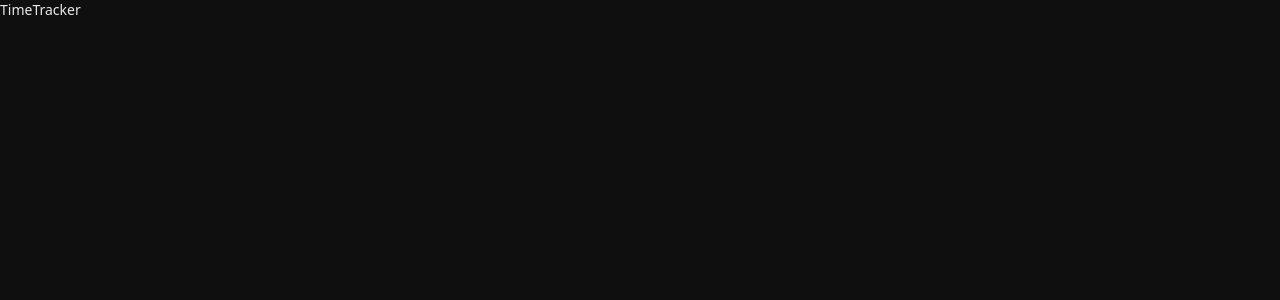
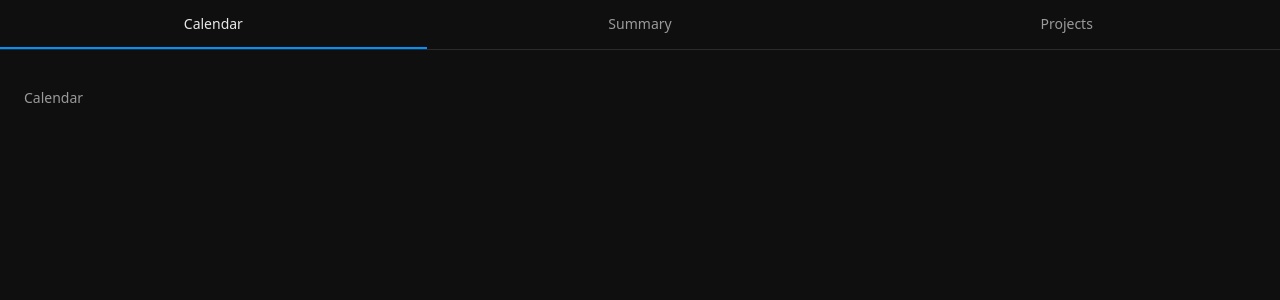
Before and after one commit to gabrielcbmdaa/nowline, a React (Vite) app: page / in a window 1280 px wide. Shown: the top 300 px of the page. Built offline with nearby package versions, Linux system fonts and the light colour scheme.

Commit message:
feat: add the application store and the three-tab shell.
* keep all state in one module-level store exposed through useSyncExternalStore.
* serialize timer transitions on one queue so two starts can never both run.
* add the calendar, summary and projects navigation with a 30 second clock tick.

```diff
--- /dev/null
+++ b/src/state/store.ts
@@ -0,0 +1,165 @@
+import { useSyncExternalStore } from 'react';
+import { toDateKey } from '../domain/dates';
+import { newId, startTimer, stopTimer } from '../domain/timer';
+import type { BlockOverride, BlockPlan, Project } from '../domain/types';
+import { repository } from '../storage/localStorageRepository';
+
+export type TabId = 'calendar' | 'summary' | 'projects';
+
+export type AppState = {
+  loaded: boolean;
+  tab: TabId;
+  projects: Project[];
+  plans: BlockPlan[];
+  overrides: BlockOverride[];
+  /** Advanced by the clock tick; every live-growing block reads it. */
+  now: Date;
+};
+
+/** Everything fits in memory: a year of blocks is well under a megabyte. */
+let state: AppState = {
+  loaded: false,
+  tab: 'calendar',
+  projects: [],
+  plans: [],
+  overrides: [],
+  now: new Date(),
+};
+
+const listeners = new Set<() => void>();
+
+function setState(patch: Partial<AppState>): void {
+  state = { ...state, ...patch };
+  for (const listener of listeners) listener();
+}
+
+function subscribe(listener: () => void): () => void {
+  listeners.add(listener);
+  return () => listeners.delete(listener);
+}
+
+export function getState(): AppState {
+  return state;
+}
+
+export function useAppState(): AppState {
+  return useSyncExternalStore(subscribe, getState);
+}
+
+export async function loadAll(): Promise<void> {
+  const [projects, plans, overrides] = await Promise.all([
+    repository.listProjects(),
+    repository.listPlans(),
+    repository.listOverrides(),
+  ]);
+  setState({ projects, plans, overrides, loaded: true, now: new Date() });
+}
+
+export function setTab(tab: TabId): void {
+  setState({ tab });
+}
+
+function replaceById<T extends { id: string }>(rows: T[], row: T): T[] {
+  const index = rows.findIndex((existing) => existing.id === row.id);
+  if (index === -1) return [...rows, row];
+  const next = rows.slice();
+  next[index] = row;
+  return next;
+}
+
+export async function saveProject(project: Project): Promise<void> {
+  await repository.saveProject(project);
+  setState({ projects: replaceById(state.projects, project) });
+}
+
+export async function deleteProject(id: string): Promise<void> {
+  await repository.deleteProject(id);
+  setState({
+    projects: state.projects.filter((project) => project.id !== id),
+    plans: state.plans.map((plan) =>
+      plan.projectId === id ? { ...plan, projectId: null } : plan,
+    ),
+  });
+}
+
+export async function savePlan(plan: BlockPlan): Promise<void> {
+  await repository.savePlan(plan);
+  setState({ plans: replaceById(state.plans, plan) });
+}
+
+export async function deletePlan(id: string): Promise<void> {
+  await repository.deletePlan(id);
+  setState({
+    plans: state.plans.filter((plan) => plan.id !== id),
+    overrides: state.overrides.filter((override) => override.planId !== id),
+  });
+}
+
+export async function saveOverride(override: BlockOverride): Promise<void> {
+  await repository.saveOverride(override);
+  setState({ overrides: replaceById(state.overrides, override) });
+}
+
+export async function deleteOverride(id: string): Promise<void> {
+  await repository.deleteOverride(id);
+  setState({ overrides: state.overrides.filter((o) => o.id !== id) });
+}
+
+export function getRunningOverride(current: AppState = state): BlockOverride | null {
+  return current.overrides.find((override) => override.status === 'running') ?? null;
+}
+
+/**
+ * Start and stop share one queue so two Play taps cannot both pass "stop
+ * the current one" before either has written the new running override.
+ * Only the public functions take the lock: start already calls stop inside,
+ * and a second lock there would wait on itself.
+ */
+let timerQueue: Promise<void> = Promise.resolve();
+
+function enqueueTimerTransition(op: () => Promise<void>): Promise<void> {
+  const run = timerQueue.then(op, op);
+  timerQueue = run.then(
+    () => undefined,
+    () => undefined,
+  );
+  return run;
+}
+
+async function startTimerForUnlocked(planId: string, date: string): Promise<void> {
+  const now = new Date();
+  await stopRunningTimerUnlocked(now);
+
+  const existing =
+    state.overrides.find(
+      (override) => override.planId === planId && override.date === date,
+    ) ?? null;
+
+  await saveOverride(startTimer(planId, date, now, existing));
+}
+
+async function stopRunningTimerUnlocked(now: Date): Promise<void> {
+  const running = getRunningOverride();
+  if (!running) return;
+  await saveOverride(stopTimer(running, now));
+}
+
+/**
+ * Play. Any timer already running is stopped first: the app tracks one thing
+ * at a time, so two overlapping totals can never exist.
+ */
+export async function startTimerFor(planId: string, date: string): Promise<void> {
+  await enqueueTimerTransition(() => startTimerForUnlocked(planId, date));
+}
+
+export async function stopRunningTimer(now: Date = new Date()): Promise<void> {
+  await enqueueTimerTransition(() => stopRunningTimerUnlocked(now));
+}
+
+/** Repaints every 30 s: half a minute is half a pixel, so nothing finer helps. */
+export function startClock(): () => void {
+  const id = window.setInterval(() => setState({ now: new Date() }), 30_000);
+  return () => window.clearInterval(id);
+}
+
+export { newId, toDateKey };
--- a/src/styles.css
+++ b/src/styles.css
@@ -33,3 +33,41 @@ body {
   display: flex;
   flex-direction: column;
 }
+
+.app--loading,
+.placeholder {
+  padding: 24px;
+  color: var(--text-dim);
+}
+
+.tabs {
+  display: flex;
+  flex: 0 0 auto;
+  border-bottom: 1px solid var(--line);
+  background: var(--bg);
+  padding-top: env(safe-area-inset-top);
+}
+
+.tab {
+  flex: 1;
+  padding: 14px 0;
+  background: none;
+  border: none;
+  border-bottom: 2px solid transparent;
+  color: var(--text-dim);
+  font-size: 14px;
+  font-weight: 500;
+  font-family: inherit;
+  cursor: pointer;
+}
+
+.tab--active {
+  color: var(--text);
+  border-bottom-color: var(--accent);
+}
+
+.screen {
+  flex: 1 1 auto;
+  min-height: 0;
+  position: relative;
+}
--- a/src/ui/App.tsx
+++ b/src/ui/App.tsx
@@ -1,3 +1,29 @@
+import { useEffect } from 'react';
+import { loadAll, setTab, startClock, useAppState } from '../state/store';
+import { TopTabs } from './TopTabs';
+
 export function App() {
-  return <div className="app">TimeTracker</div>;
+  const state = useAppState();
+
+  useEffect(() => {
+    void loadAll();
+    return startClock();
+  }, []);
+
+  if (!state.loaded) {
+    return <div className="app app--loading">Loading…</div>;
+  }
+
+  return (
+    <div className="app">
+      <TopTabs active={state.tab} onChange={setTab} />
+      <main className="screen">
+        {state.tab === 'calendar' && <p className="placeholder">Calendar</p>}
+        {state.tab === 'summary' && <p className="placeholder">Summary</p>}
+        {state.tab === 'projects' && (
+          <p className="placeholder">{state.projects.length} projects</p>
+        )}
+      </main>
+    </div>
+  );
 }
--- /dev/null
+++ b/src/ui/TopTabs.tsx
@@ -0,0 +1,29 @@
+import type { TabId } from '../state/store';
+
+const TABS: { id: TabId; label: string }[] = [
+  { id: 'calendar', label: 'Calendar' },
+  { id: 'summary', label: 'Summary' },
+  { id: 'projects', label: 'Projects' },
+];
+
+type Props = {
+  active: TabId;
+  onChange: (tab: TabId) => void;
+};
+
+export function TopTabs({ active, onChange }: Props) {
+  return (
+    <nav className="tabs">
+      {TABS.map((tab) => (
+        <button
+          key={tab.id}
+          aria-current={active === tab.id ? 'page' : undefined}
+          className={`tab ${active === tab.id ? 'tab--active' : ''}`}
+          onClick={() => onChange(tab.id)}
+        >
+          {tab.label}
+        </button>
+      ))}
+    </nav>
+  );
+}
```
Also changed, not shown: src/ui/format.ts (added, +23 -0 lines).
